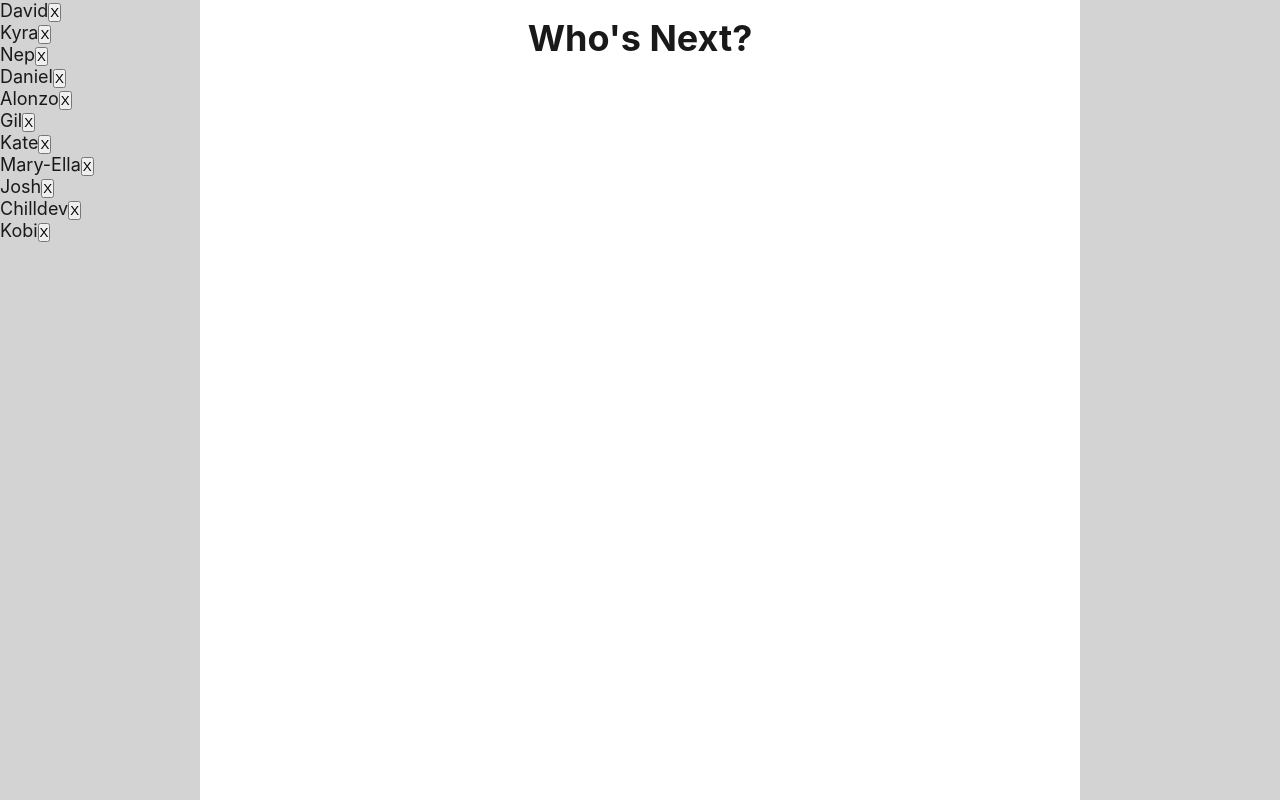
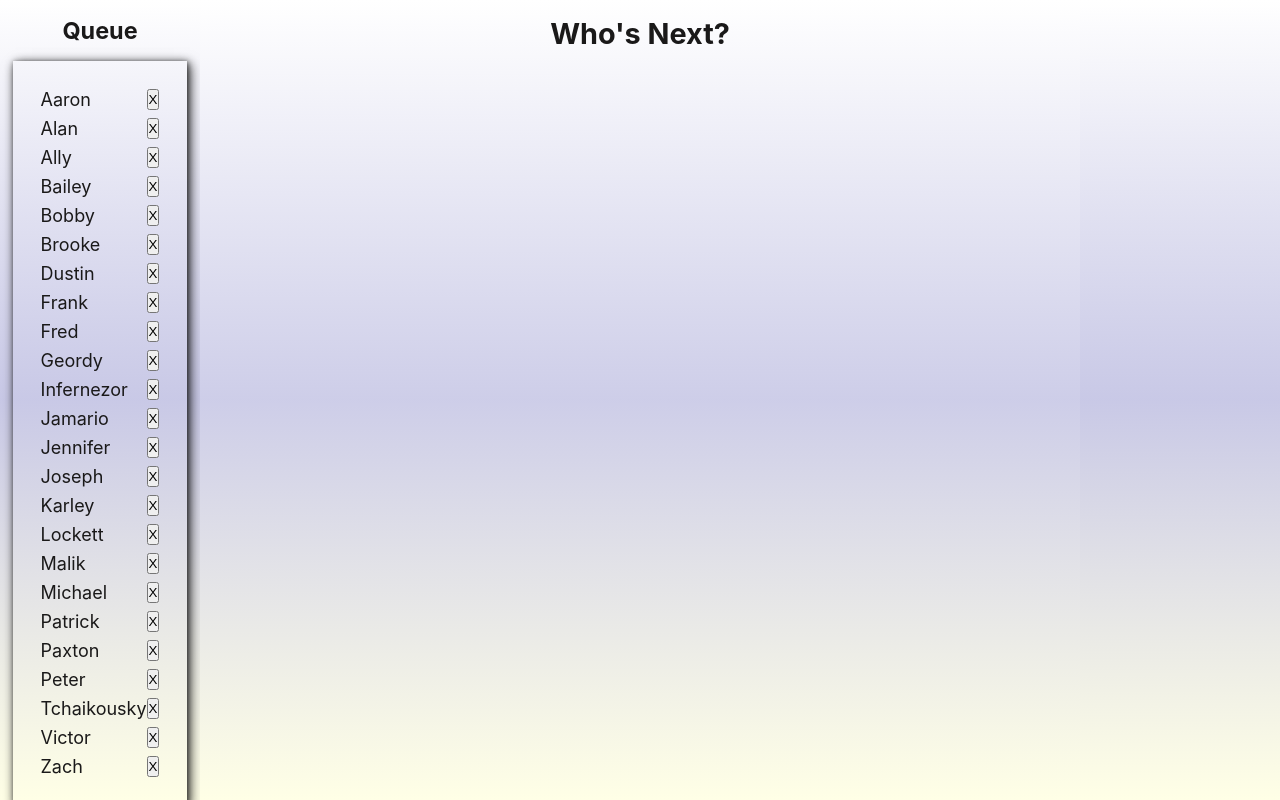
Before and after one commit to Da-Colon/random-picker, a React (Create React App) app: page / in a window 1280 px wide. Built offline with nearby package versions, Linux system fonts and the light colour scheme.

Commit message:
added styling for background and lists

```diff
--- a/src/App.js
+++ b/src/App.js
@@ -1,5 +1,5 @@
 import React, {useState, useEffect} from 'react'
-import classData from './Data/Dummy.data.json'
+import classData from './Data/jan2020Class.data.json'
 
 //Import Components
 import Header from "./Components/Header";
--- a/src/Components/ClassList.jsx
+++ b/src/Components/ClassList.jsx
@@ -1,18 +1,23 @@
 import React, {useState, useEffect} from 'react'
 import classData from '../Data/Dummy.data.json'
+import { Ol, ListTitles, Li } from './Styles/Fonts.jsx'
 
 export default function ClassList(props) {
 
 
   return (
-    <ul>
+    <>
+      <ListTitles>Queue</ListTitles>
+    <Ol>
       {props.students.map((student, index) =>
       (
-        <li key={student.id}>{student.name}
+        <>
+        <Li key={student.id}>{student.name}
         <button onClick={() => props.removeStudent(index)}>X</button>
-        </li>
+        </Li>
+        </>
       ))}
-    </ul>
-
+    </Ol>
+      </>
   )
 }
--- a/src/Components/Styles/Containers.jsx
+++ b/src/Components/Styles/Containers.jsx
@@ -3,6 +3,7 @@ import styled from "styled-components";
 export const AppWrapper = styled.div`
   height: 100vh;
   width: 100%;
+  background: linear-gradient(rgba(255,255,255, 0.8), rgba(200, 200,230, 0.9), rgba(255,255,230, 1));
 `;
 
 export const LeftSideBar = styled.div`
@@ -14,13 +15,12 @@ export const LeftSideBar = styled.div`
   overflow-y: scroll;
   top: 0;
   width: 200px;
+  background: linear-gradient(rgba(255,255,255, 0.8), rgba(200, 200,230, 0.9), rgba(255,255,230, 1));
 
   @media (max-width: 768px) {
     display: none;
   }
 
-  // Delete
-  background-color: lightgrey;
 `;
 
 export const RightSideBar = styled.div`
@@ -32,13 +32,11 @@ export const RightSideBar = styled.div`
   right: 0;
   top: 0;
   width: 200px;
+  background: linear-gradient(rgba(255,255,255, 0.8), rgba(200, 200,230, 0.9), rgba(255,255,230, 1));
 
   @media (max-width: 768px) {
     display: none;
   }
-
-  // Delete
-  background-color: lightgrey;
 `;
 
 export const TopBar = styled.div`
--- a/src/Components/Styles/Fonts.jsx
+++ b/src/Components/Styles/Fonts.jsx
@@ -3,4 +3,22 @@ import styled from 'styled-components'
 export const PageTitle = styled.h1`
   text-align: center;
   padding-top: 16px;
+  font-size: 1.6rem;
 `
+
+export const ListTitles = styled.h2`
+  text-align: center;
+  padding: 16px;
+  font-size: 1.3rem;
+`
+
+export const Ol = styled.ol`
+  margin: 0 auto;
+  padding: 24px;
+  box-shadow: 1px 1px 5px rgba(0,0,0,0.5), 2px 2px 10px rgba(0,0,0,0.5), 3px 4px 12px rgba(0,0,0,0.5)
+`
+export const Li = styled.li`
+  display: flex;
+  justify-content: space-between;
+  padding: 4px;
+`
```
